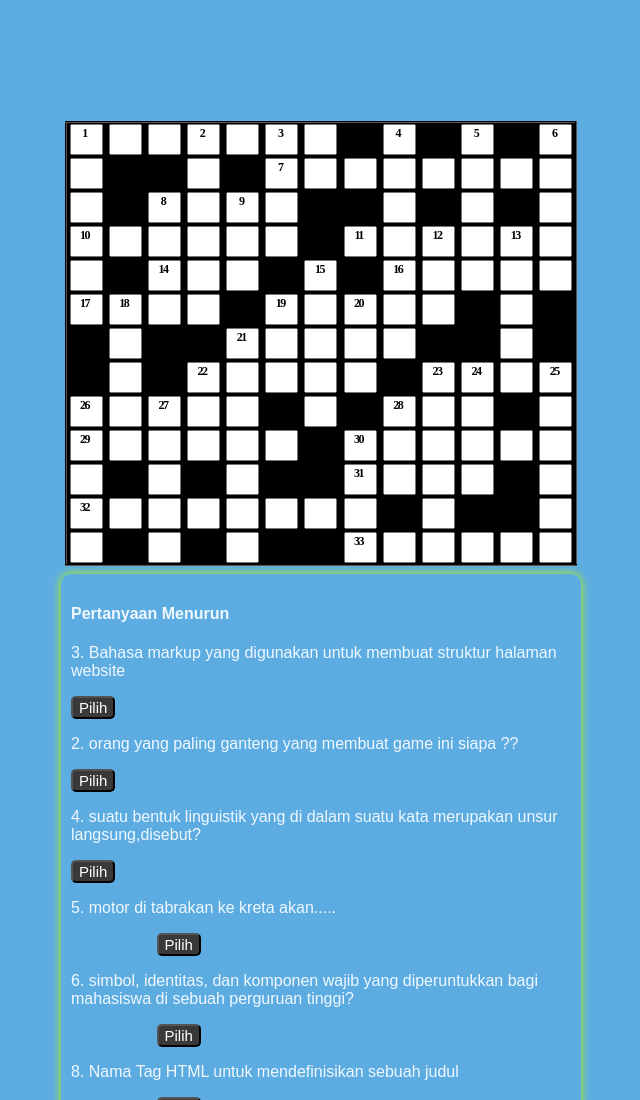
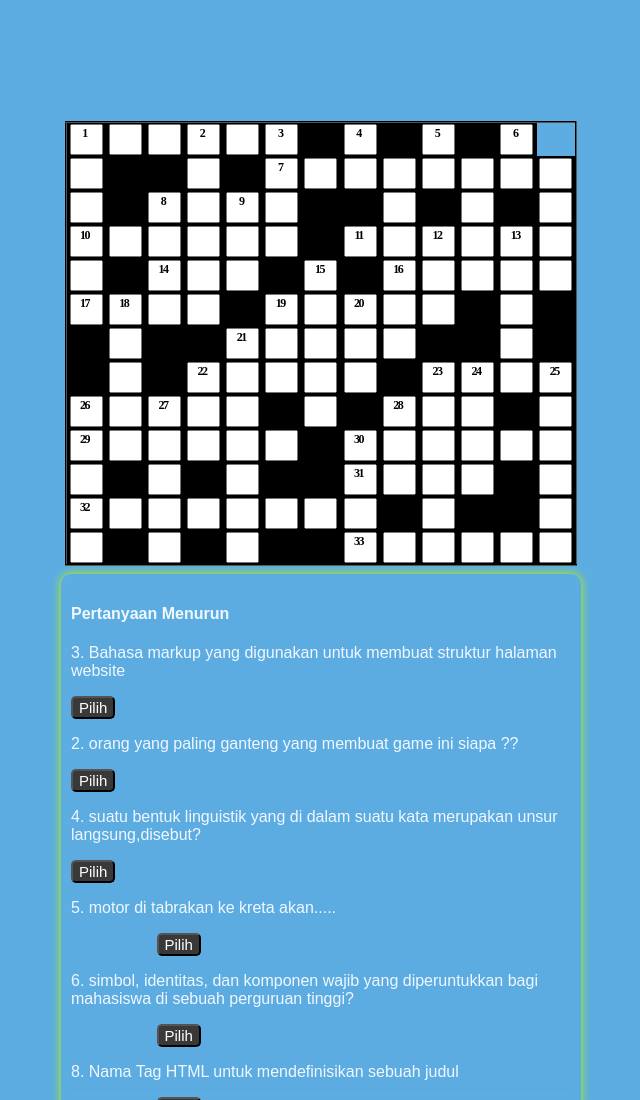
Before and after one commit to kholiskamal/level3, a plain HTML site: page index.html in a window 1280 px wide. Shown: the top 1100 px of the page, without its empty margins (319-959 px from the left). Drawn offline with Linux system fonts and the light colour scheme.

Commit message:
Update index.html
ubah block tabel

```diff
--- a/index.html
+++ b/index.html
@@ -17,7 +17,7 @@
                 <td class="block"><input class="d1" type="text" maxlength="1" placeholder="2"></td>
                 <td class="block"><input class="d1" type="text" maxlength="1"></td>
                 <td class="block"><input  class="d1" type="text" maxlength="1" placeholder="3"></td><!----->
-                <td class="block"><input class="d1" type="text" maxlength="1"></td>
+<!--             <td class="block"><input class="d1" type="text" maxlength="1"></td> -->
                 <td class="block"></td>
                 <td class="block"><input class="t4" type="text" maxlength="1" placeholder="4"></td>
                 <td class="block"></td>
```
